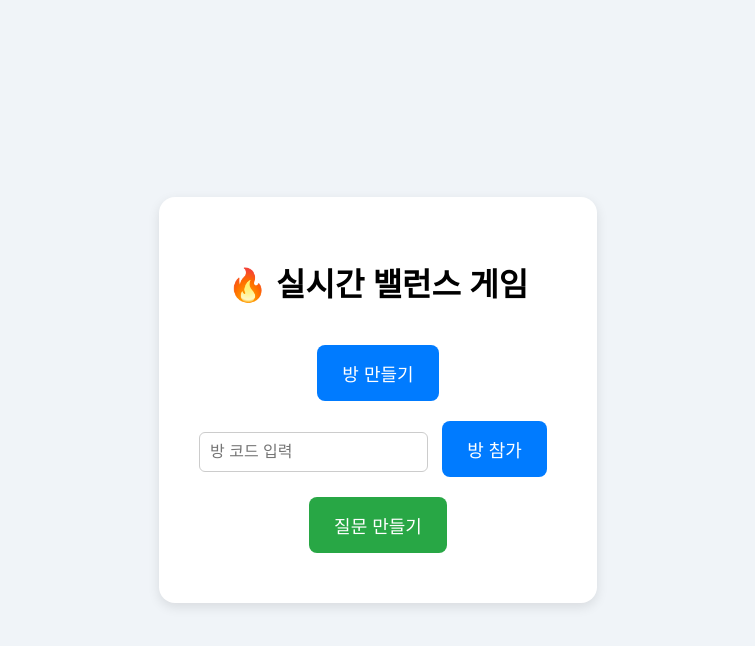
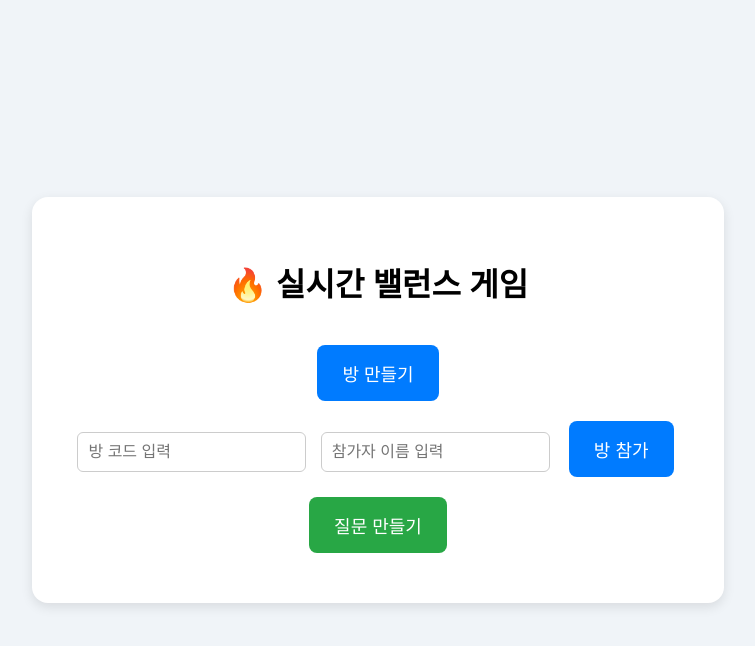
Before and after one commit to yhs66/online_balance_game, a Flask app: page / in a window 1280 px wide. Shown: the top 646 px of the page, without its empty margins (262-1017 px from the left). Run offline with Flask 3, Linux system fonts and the light colour scheme.

Commit message:
update : name

```diff
--- a/app.py
+++ b/app.py
@@ -97,12 +97,14 @@ def upload_questions(code):
 # 참가자 화면
 @app.route('/room/<code>')
 def room(code):
-    return render_template('join_room.html', code=code)
+    name = request.args.get("name", "익명")
+    return render_template('join_room.html', code=code, name=name)
 
 @app.route('/join', methods=['POST'])
 def join():
     code = request.form['code']
-    return redirect(f"/room/{code}")
+    name = request.form['name']
+    return redirect(f"/room/{code}?name={name}")
 
 # 소켓: 참가자 입장
 @socketio.on('join')
--- a/templates/index.html
+++ b/templates/index.html
@@ -37,18 +37,29 @@
         button:hover {
             background-color: #0056b3;
         }
+        input[type="text"] {
+            padding: 10px;
+            font-size: 16px;
+            border-radius: 6px;
+            border: 1px solid #ccc;
+            margin: 5px;
+        }
     </style>
 </head>
 <body>
     <div class="container">
         <h1>🔥 실시간 밸런스 게임</h1>
+
         <form method="POST" action="/create_room">
             <button type="submit">방 만들기</button>
         </form>
+
         <form method="POST" action="/join">
-            <input type="text" name="code" placeholder="방 코드 입력" required style="padding: 10px; font-size: 16px; border-radius: 6px; border: 1px solid #ccc;">
+            <input type="text" name="code" placeholder="방 코드 입력" required>
+            <input type="text" name="name" placeholder="참가자 이름 입력" required>
             <button type="submit">방 참가</button>
         </form>
+
         <form method="GET" action="/create_questions">
             <button type="submit" style="background-color: #28a745;">질문 만들기</button>
         </form>
```
